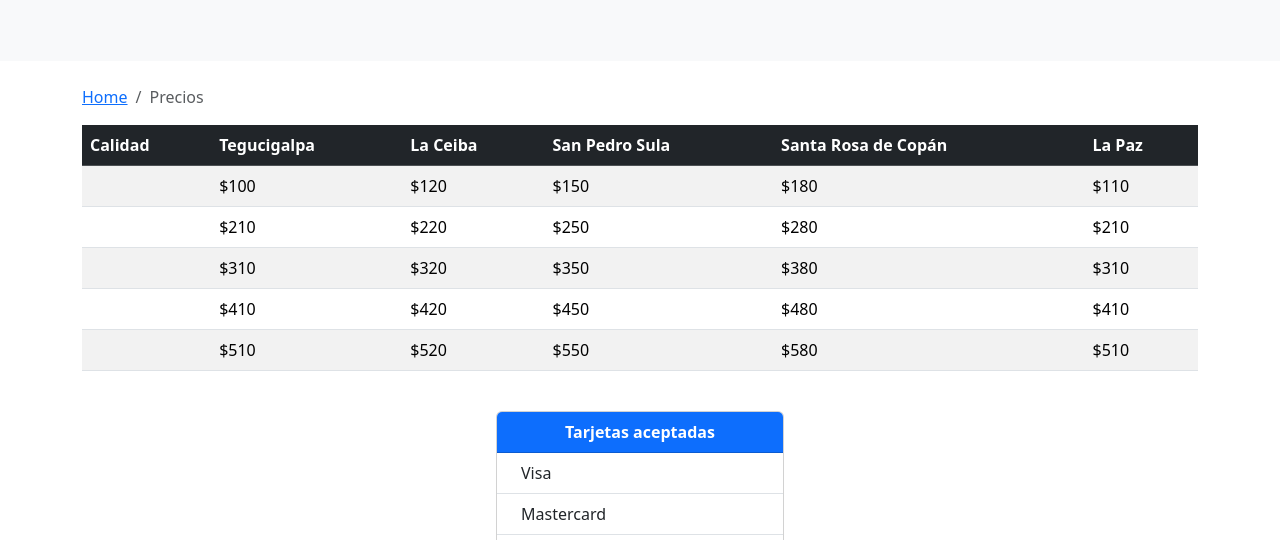
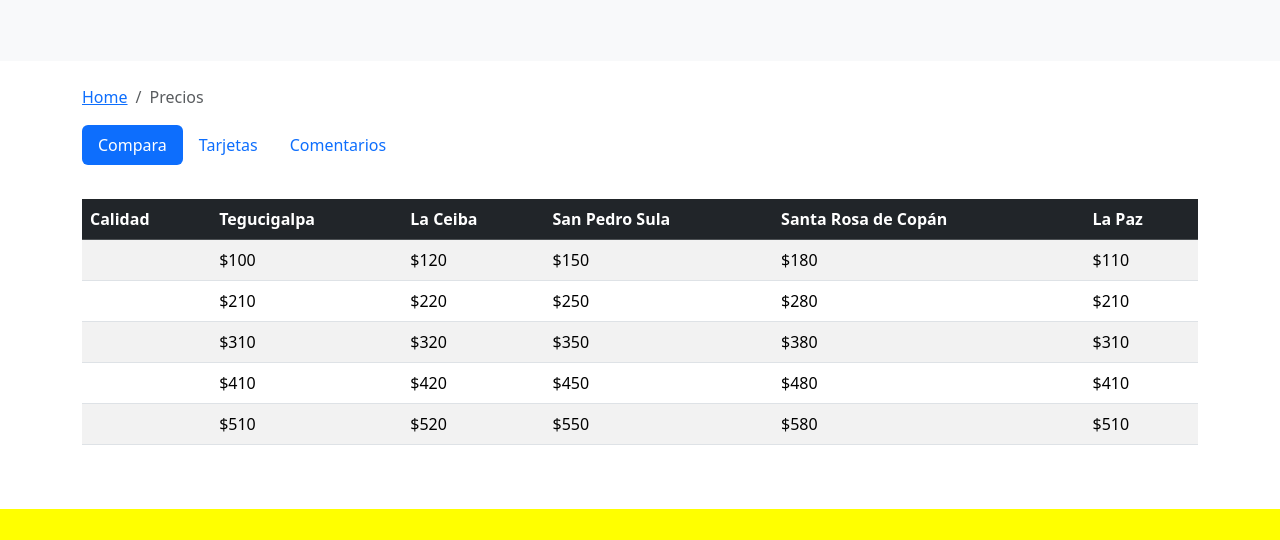
Before and after one commit to dacosta000/guia_hoteles, a website: page precios.html in a window 1280 px wide. Shown: the part 206-746 px from the top of the page. Drawn offline with nearby package versions, Linux system fonts and the light colour scheme; a web font is replaced by a local one.

Commit message:
usando pestañas en la seccion de precios

```diff
--- a/css/main.css
+++ b/css/main.css
@@ -24,3 +24,7 @@
 .footer-addres-icon{
     margin-right: 10px;
 }
+
+.tab-content{
+    padding-top: 10px;
+}
--- a/precios.html
+++ b/precios.html
@@ -62,11 +62,33 @@
         </nav>
     </div>
 
-    <!-- Container principal (Se envolvió la tabla en un container para alinearla) -->
+    <!-- Menú tipo Pills -->
+    <div class="container mb-4">
+        <ul class="nav nav-pills" id="myTab" role="tablist">
+            <li class="nav-item">
+                <!-- Cambiado de data-toogle a data-bs-toggle -->
+                <a class="nav-link active" id="compara-tab" data-bs-toggle="pill" href="#compara" role="tab"
+                    aria-controls="compara" aria-selected="true">Compara</a>
+            </li>
+            <li class="nav-item">
+                <a class="nav-link" id="tarjetas-tab" data-bs-toggle="pill" href="#tarjetas" role="tab"
+                    aria-controls="tarjetas" aria-selected="false">Tarjetas</a>
+            </li>
+            <li class="nav-item">
+                <a class="nav-link" id="comentarios-tab" data-bs-toggle="pill" href="#comentarios" role="tab"
+                    aria-controls="comentarios" aria-selected="false">Comentarios</a>
+            </li>
+        </ul>
+    </div>
+
+    <!-- Contenedor de las pestañas -->
     <div class="container mb-5">
+        <div class="tab-content" id="myTabContent">
+
+            <!-- Pestaña 1: Tabla (Activa por defecto) -->
+            <div class="tab-pane fade show active" id="compara" role="tabpanel" aria-labelledby="compara-tab">
                 <div class="table-responsive">
                     <table class="table table-striped">
-                <!-- Se actualizó thead-dark a table-dark para Bootstrap 5 -->
                         <thead class="table-dark">
                             <tr>
                                 <th scope="col">Calidad</th>
@@ -139,17 +161,37 @@
                         </tbody>
                     </table>
                 </div>
+            </div>
 
+            <!-- Pestaña 2: Tarjetas -->
+            <div class="tab-pane fade" id="tarjetas" role="tabpanel" aria-labelledby="tarjetas-tab">
                 <div class="d-flex justify-content-center mt-4">
                     <div class="card" style="width: 18rem;">
-                <!-- Cambiado el estilo en línea por clases de utilidades de Bootstrap 5 -->
                         <div class="card-header bg-primary text-white text-center fw-bold">Tarjetas aceptadas</div>
                         <ul class="list-group list-group-flush">
                             <li class="list-group-item"><span class="oi oi-credit-card me-2"></span> Visa</li>
                             <li class="list-group-item"><span class="oi oi-credit-card me-2"></span> Mastercard</li>
-                    <li class="list-group-item"><span class="oi oi-credit-card me-2"></span> American Express</li>
+                            <li class="list-group-item"><span class="oi oi-credit-card me-2"></span> American Express
+                            </li>
                         </ul>
                     </div>
+                </div>
+            </div>
+
+            <!-- Pestaña 3: Comentarios -->
+            <div class="tab-pane fade" id="comentarios" role="tabpanel" aria-labelledby="comentarios-tab">
+                <div class="d-flex justify-content-center mt-4">
+                    <div class="card" style="width: 18rem;">
+                        <div class="card-header bg-primary text-white text-center fw-bold">Comentarios</div>
+                        <ul class="list-group list-group-flush">
+                            <li class="list-group-item">Excelente servicio y atención al cliente.</li>
+                            <li class="list-group-item">Habitaciones cómodas y limpias.</li>
+                            <li class="list-group-item">Ubicación céntrica y conveniente.</li>
+                        </ul>
+                    </div>
+                </div>
+            </div>
+
         </div>
     </div>
 
```
Lines whose indentation alone changed are shown as unchanged.
